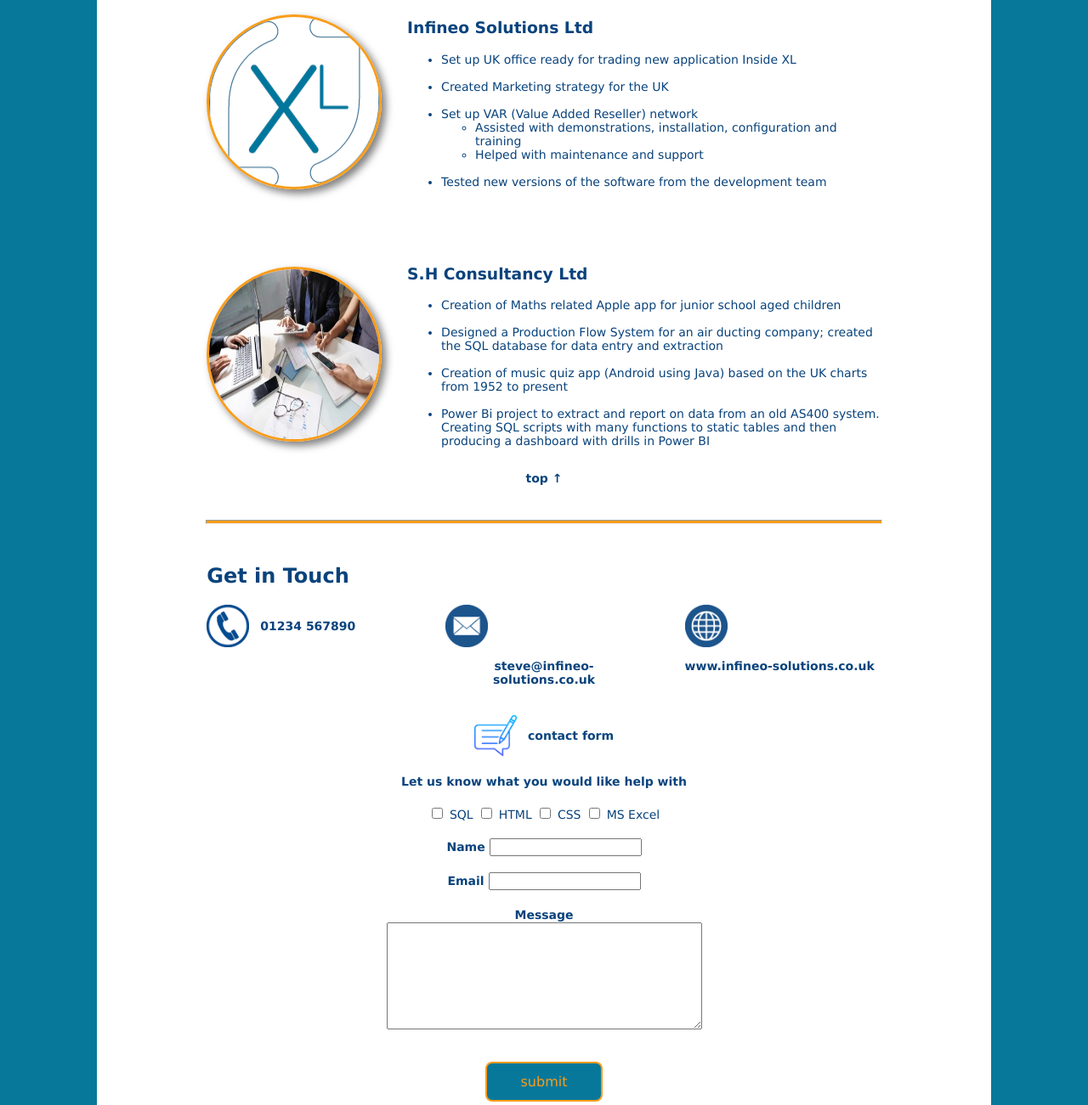
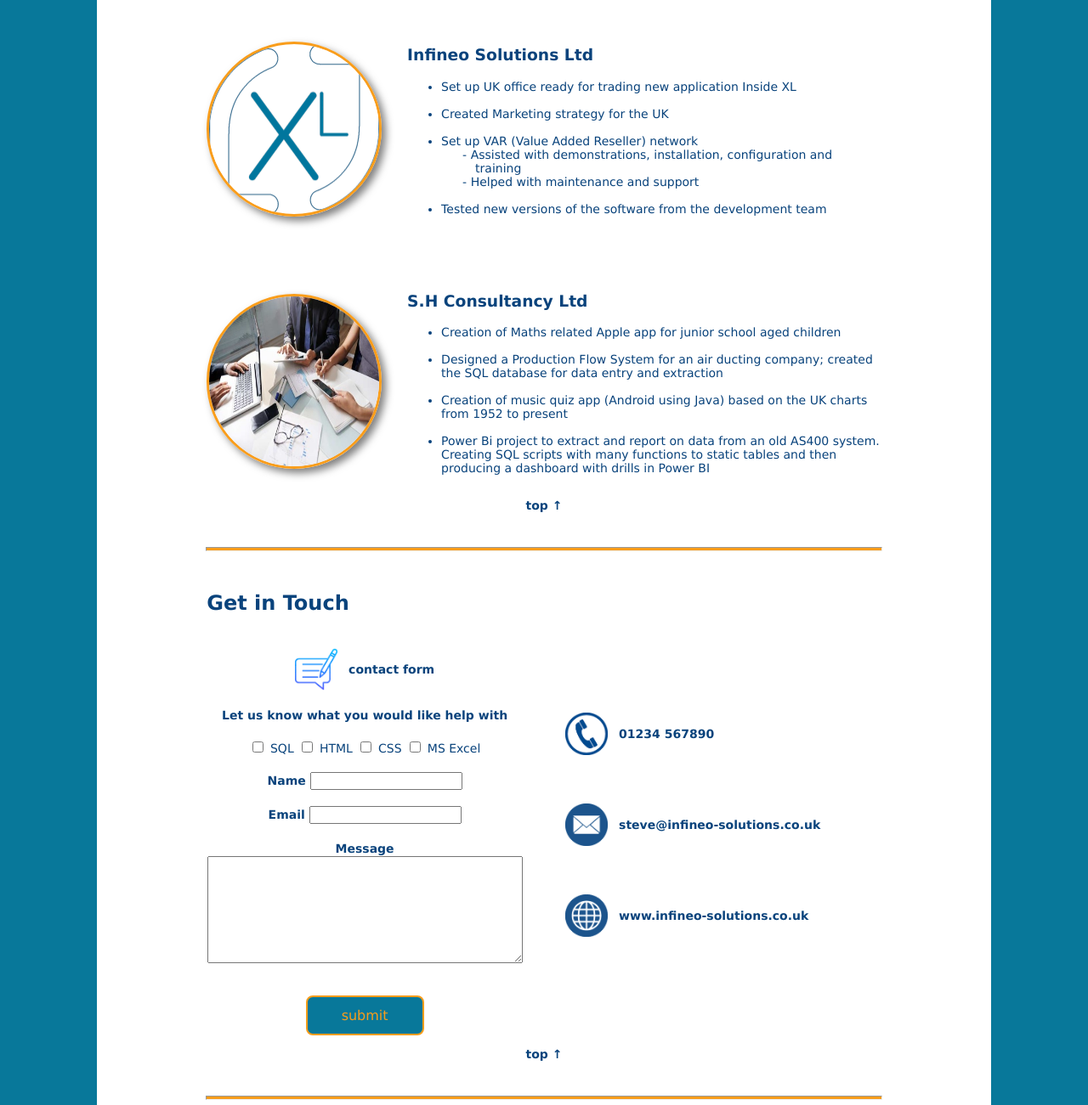
Before and after one commit to stevehunt70/project_portfolio, a plain HTML site: page index.html in a window 1280 px wide. Shown: the part 1131-2432 px from the top of the page at 85% size. Drawn offline with Linux system fonts and the light colour scheme.

Commit message:
change <li> from dot to dash and re-position form and mail links to be side by side

```diff
--- a/css/styles-portfolio.css
+++ b/css/styles-portfolio.css
@@ -24,10 +24,33 @@ footer {
     margin: 20px;
 }
 
-p, ul, span {
+p, span {
     font-size: 14px;
     color: rgb(9, 67, 124);
 }
+/*second span option for title dots */
+.span-title {
+    font-size: 30px;
+    color: #f99d1b;
+}
+
+/*start - change open dots on sub ul to dash from open circle */
+ul {
+    font-size: 14px;
+    color: rgb(9, 67, 124);
+    margin:0;
+}
+ul.dashed {
+    list-style-type: none;
+}
+ul.dashed li {
+    text-indent: -15px;
+}
+ul.dashed li::before {
+    content: "- ";
+    text-indent: -15px;
+}
+/*finish - change open dots on sub ul */
 
 a {
     text-decoration: none;
@@ -108,6 +131,17 @@ button:hover {
     flex: 3;
     min-width: 200px;
 }
+.content-row-form {
+    display: flex;
+    flex-wrap: wrap;
+    width: 80%;
+    margin: 0 auto;
+    gap: 50px
+}
+.text-box-form {
+    flex: 2;
+    min-width: 200px;
+}
 .image-box {
     flex: 1;
     min-width: 150px;
@@ -160,6 +194,7 @@ button:hover {
 .form-box {
     flex: 4;
     min-width: 200px;
+    display: block;
 }
 .form-box textarea {
     max-width: 100%;
--- a/index.html
+++ b/index.html
@@ -33,7 +33,17 @@
                 <div class="image-box"><img src="./images/logo_dot.png"></div>
                 <div class="text-box">
                     <h1>Steve Hunt</h1>
-                    <h4><span font-size="16px">. </span><span>App & Web Development</span> | SQL Programmer | BI Consultant | MS Excel Trainer |</h4>
+                    <h4>
+                        <span class="span-title">.</span>
+                        <span>App & Web Development</span>
+                        <span class="span-title">.</span>
+                        <span>SQL Programmer</span>
+                        <span class="span-title">.</span>
+                        <span>BI Consultant</span>
+                        <span class="span-title">.</span>
+                        <span>MS Excel Trainer</span>
+                        <span class="span-title">.</span>
+                    </h4>
                     <br>
                 </div>
             </div>
@@ -85,13 +95,13 @@
                                 <li>MS Office upgrade rollout to 800+ employees situated around the UK and Eire</li><br>
                                 <li>Migrate all onsite servers on the Isle of Wight to Aarhus, Denmark</li><br>
                                 <li>Liaise with my Danish colleagues to design a new file server layout</li>
-                                    <ul>
+                                    <ul class="dashed">
                                         <li>Re-create Active Directory services to the Head Office standard</li>
                                         <li>Present the new design to the UK Directors and Senior Management team</li>
                                         <!-- <li>Implement the new file server design for the UK area of the Storage Area Network and add the AD security</li> -->
                                     </ul><br>
                                 <li>Project Manage the IT intrastructure for a new £80m technology centre on the Isle of Wight</li>
-                                    <ul>
+                                    <ul class="dashed">
                                         <li>Liaise with national and local contracters to design and implement a new server room</li>
                                         <li>Manage an international team to set up / configure new servers and network cabling</li>
                                     </ul>
@@ -115,7 +125,7 @@
                             <li>Set up UK office ready for trading new application Inside XL</li><br>
                             <li>Created Marketing strategy for the UK</li><br>
                             <li>Set up VAR (Value Added Reseller) network</li>
-                                <ul>
+                                <ul class="dashed">
                                     <li>Assisted with demonstrations, installation, configuration and training</li>
                                     <li>Helped with maintenance and support</li>
                                 </ul><br>
@@ -164,36 +174,17 @@
                 <h2>Get in Touch</h2>
                 </div>
             </div>
-            <div class="content-row">
-                <div class="text-box">
-                    <div class="contact-image"> <img src="./images/tel.png" alt="Phone"> </div>
-                    <div class="contact-item"><p><a href="tel:01234567890" class="hover-underline">01234 567890</a></p> </div>
-                </div>
-
-                <div class="text-box">
-                    <div class="contact-image"> <img src="./images/email.png" alt="Phone"> </div>
-                    <div class="contact-item"> <p><a href="mailto:steve@infineo-solutions.co.uk" class="hover-underline">steve@infineo-solutions.co.uk</a></p> </div>
-                </div>
-
-                <div class="text-box">
-                    <div class="contact-image"> <img src="./images/web.png" alt="Phone"> </div>
-                    <div class="contact-item"> <p><a href="http://www.infineo-solutions.co.uk" class="hover-underline" target="_blank">www.infineo-solutions.co.uk</a></p> </div>
-                </div>
-            </div>
             <br>
+            <div class="content-row-form">
 
             <!-- start form -->
+                <div class="text-box-form">
                     <div align="center">
                         <div class="contact-image"><img src="./images/form.png"> </div>
                         <div class="contact-item"> <p>contact form</p> </div>
                     </div>
+                    <div align="center" class="form-box">
                         <br>
-
-            <div align="center">
-
-
-            <div class="content-row">
-                <div class="form-box">
                         <form action="submit.php" method="post">
                             <!--checkbox selections -->
                             <label><span><b>Let us know what you would like help with</b></span></label><br><br>
@@ -224,6 +215,29 @@
                         </form>
                     </div>
                 </div>
+                <div class="text-box-form">
+                    <br>
+                    <br>
+                    <br>
+                    <br>
+                    <div class="contact-image"> <img src="./images/tel.png" alt="Phone"> </div>
+                    <div class="contact-item"><p><a href="tel:01234567890" class="hover-underline">01234 567890</a></p> </div>
+                    <br>
+                    <br>
+                    <br>
+                    <br>
+                    <div class="contact-image"> <img src="./images/email.png" alt="Phone"> </div>
+                    <div class="contact-item"> <p><a href="mailto:steve@infineo-solutions.co.uk" class="hover-underline">steve@infineo-solutions.co.uk</a></p> </div>
+                    <br>
+                    <br>
+                    <br>
+                    <br>
+                    <div class="contact-image"> <img src="./images/web.png" alt="Phone"> </div>
+                    <div class="contact-item"> <p><a href="http://www.infineo-solutions.co.uk" class="hover-underline" target="_blank">www.infineo-solutions.co.uk</a></p> </div>
+                </div>
+
+
+            </div>
         </section>
         <!-- end of form -->
 
```
Lines whose indentation alone changed are shown as unchanged.
